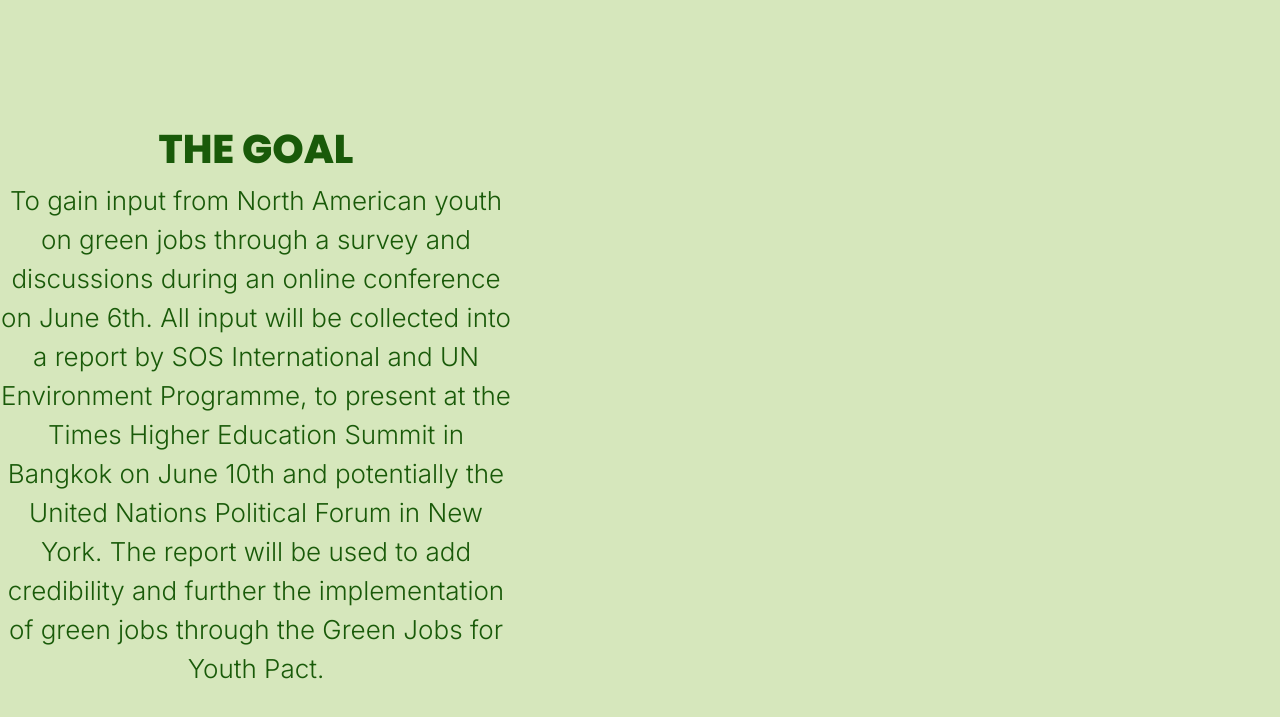
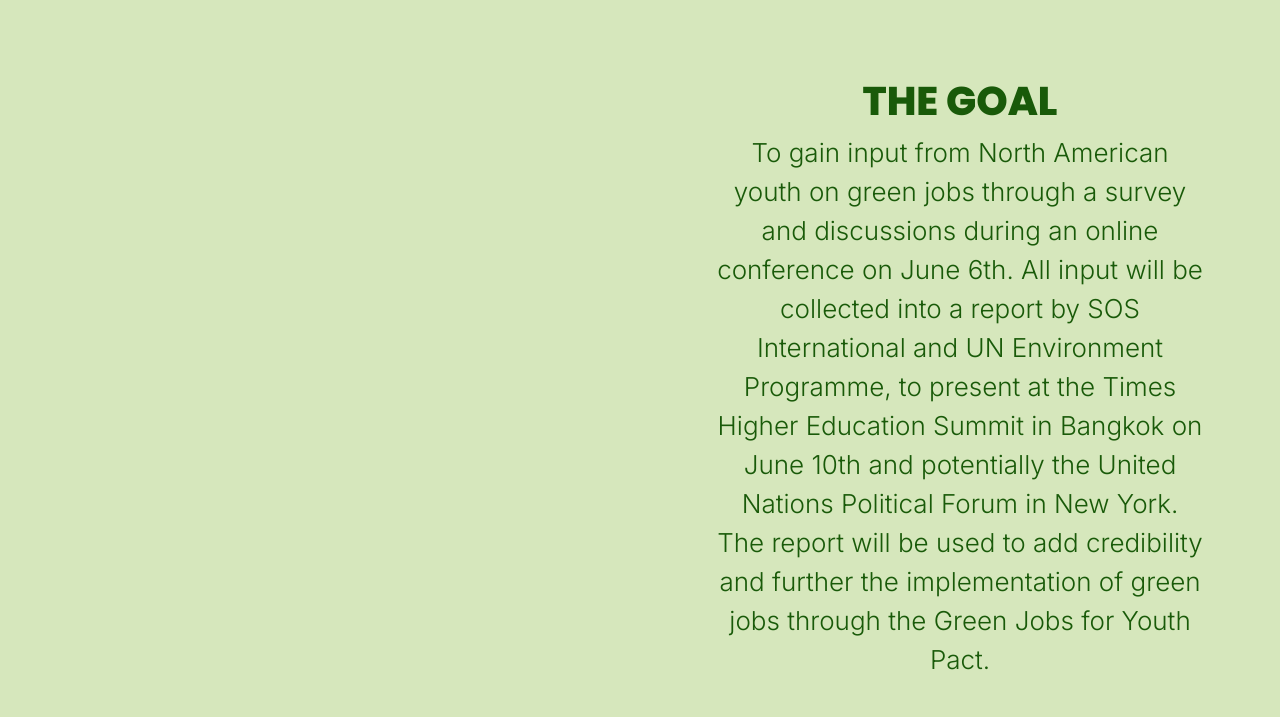
Before and after one commit to SuhaniSood/GreenJobs4YouthPactna, a plain HTML site: page index.html in a window 1280 px wide. Shown: the part 1723-2440 px from the top of the page. Drawn offline with nearby package versions, Linux system fonts and the light colour scheme.

Commit message:
moved the goal to right

```diff
--- a/index.html
+++ b/index.html
@@ -101,9 +101,8 @@
 			</div>
 		</div>
 
-		<div class="goalContainer" style="display: flex; justify-content: space-around">
+		<div class="goalContainer" style="display: flex; justify-content: end">
 			<div class="goal">
-
 				<h1>THE GOAL</h1>
 				<p>
 					To gain input from North American youth on green jobs through a survey and discussions during an online conference on June 6th. All input will be collected into a report by
--- a/style.css
+++ b/style.css
@@ -219,12 +219,12 @@ body {
 }
 .goalContainer {
 	padding-top: 10%;
-    margin-right: auto; /* This centers the container horizontally */
-    margin-left: 0; /* Aligning the container to the left */
-    width: 40%; /* Limiting the width to maintain readability */
-    text-align: center; /* Aligning the text to the center within the container */
+	margin-right: auto;
+	text-align: center;
+	width: 50%;
+	float: right;
+	padding: 10vh 6vw;
 }
-
 
 .goal h1 {
 	font-family: "Poppins", sans-serif;
```
Lines whose indentation alone changed are shown as unchanged.
